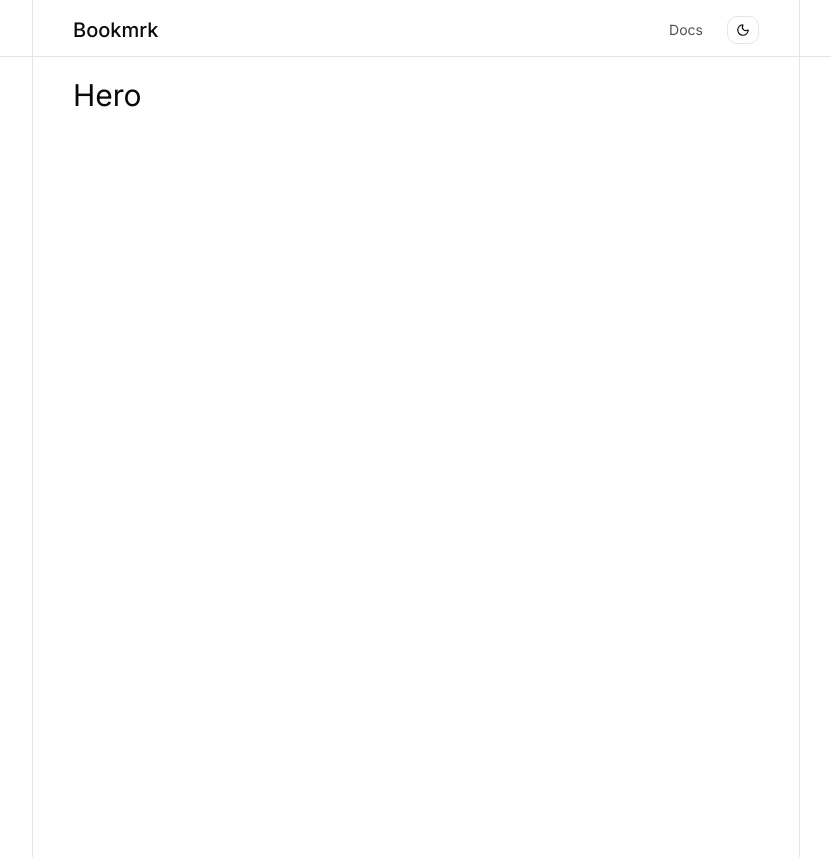
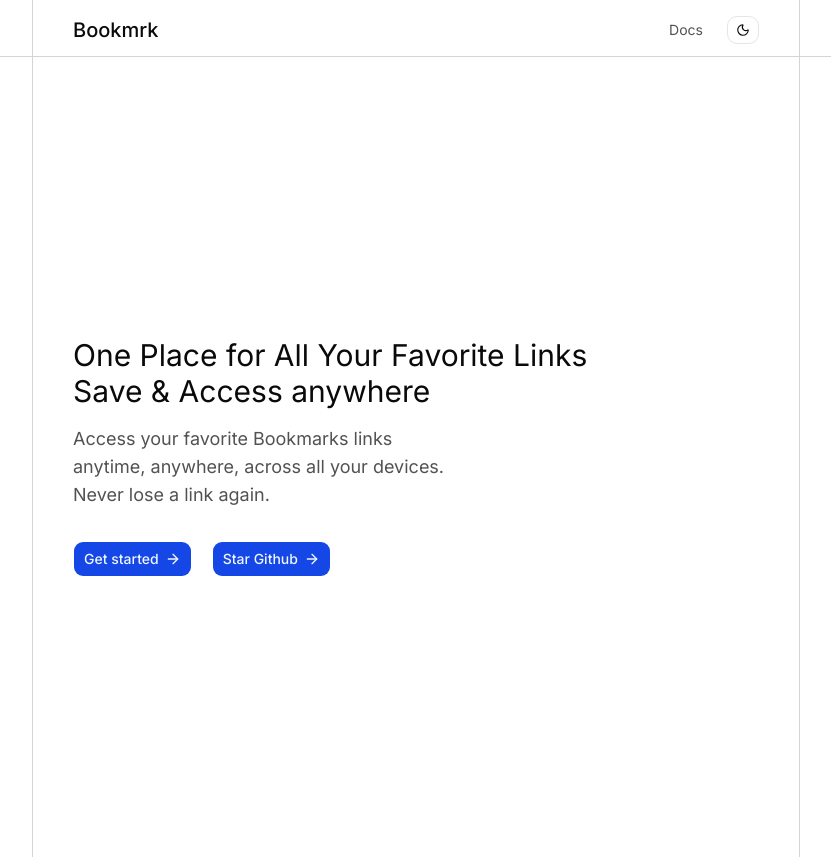
Before and after one commit to sahilcodexx/Bookmrk, a Next.js app in the folder web/: page / in a window 1280 px wide. Shown: the whole page, without its empty margins (224-1055 px from the left). Built offline with nearby package versions, Linux system fonts and the light colour scheme.

Commit message:
feat: add github icon and hero section

```diff
--- a/web/components/container.tsx
+++ b/web/components/container.tsx
@@ -6,7 +6,13 @@ interface ContainerProps {
 }
 
 const Container = ({ className, children }: ContainerProps) => {
-  return <div className={` w-full max-w-3xl m-auto border-x ${className}`}>{children}</div>;
+  return (
+    <div
+      className={` w-full max-w-3xl m-auto border-x dark:border-neutral-600/70 border-neutral-300 ${className}`}
+    >
+      {children}
+    </div>
+  );
 };
 
 export default Container;
--- /dev/null
+++ b/web/components/github.tsx
@@ -0,0 +1,19 @@
+import React from "react";
+
+const Githubicon = () => {
+  return (
+    <svg
+      fill="currentColor"
+      fill-rule="evenodd"
+      height="1em"
+      viewBox="0 0 24 24"
+      width="1em"
+      xmlns="http://www.w3.org/2000/svg"
+    >
+      <title>Github</title>
+      <path d="M12 0c6.63 0 12 5.276 12 11.79-.001 5.067-3.29 9.567-8.175 11.187-.6.118-.825-.25-.825-.56 0-.398.015-1.665.015-3.242 0-1.105-.375-1.813-.81-2.181 2.67-.295 5.475-1.297 5.475-5.822 0-1.297-.465-2.344-1.23-3.169.12-.295.54-1.503-.12-3.125 0 0-1.005-.324-3.3 1.209a11.32 11.32 0 00-3-.398c-1.02 0-2.04.133-3 .398-2.295-1.518-3.3-1.209-3.3-1.209-.66 1.622-.24 2.83-.12 3.125-.765.825-1.23 1.887-1.23 3.169 0 4.51 2.79 5.527 5.46 5.822-.345.294-.66.81-.765 1.577-.69.31-2.415.81-3.495-.973-.225-.354-.9-1.223-1.845-1.209-1.005.015-.405.56.015.781.51.28 1.095 1.327 1.23 1.666.24.663 1.02 1.93 4.035 1.385 0 .988.015 1.916.015 2.196 0 .31-.225.664-.825.56C3.303 21.374-.003 16.867 0 11.791 0 5.276 5.37 0 12 0z"></path>
+    </svg>
+  );
+};
+
+export default Githubicon;
--- a/web/components/header.tsx
+++ b/web/components/header.tsx
@@ -5,7 +5,7 @@ import ThemeToggle from "./theme-toggle";
 
 const Header = () => {
   return (
-    <div className="border-b">
+    <div className="border-b dark:border-neutral-600/70 border-neutral-300">
       <Container className="pt-4 pb-3 px-10">
         <div className="flex justify-between items-center">
           <h2 className="text-xl font-medium">Bookmrk</h2>
--- a/web/layout/hero-section.tsx
+++ b/web/layout/hero-section.tsx
@@ -1,9 +1,26 @@
 import Container from "@/components/container";
+import { Button } from "@/components/ui/button";
+import { ArrowRightIcon } from "lucide-react";
 
 const Hero = () => {
   return (
-    <Container className="min-h-screen px-10 py-5 ">
-      <h2 className="text-3xl">Hero</h2>
+    <Container className=" h-screen px-10 py-5 ">
+      <div className="  h-full flex flex-col justify-center items-start">
+        <h2 className="text-3xl ">One Place for All Your Favorite Links</h2>
+        <h2 className="text-3xl ">Save & Access anywhere</h2>
+        <p className="text-neutral-600 mt-4 max-w-sm text-lg">
+          Access your favorite Bookmarks links anytime, anywhere, across all
+          your devices. Never lose a link again.
+        </p>
+        <div className="mt-4 flex items-center gap-5">
+          <Button size="lg" className="dark:bg-orange-600 mt-4">
+            Get started <ArrowRightIcon />
+          </Button>
+          <Button size="lg" className=" dark:bg-neutral-700/70 mt-4">
+            Star Github <ArrowRightIcon />
+          </Button>
+        </div>
+      </div>
     </Container>
   );
 };
```
